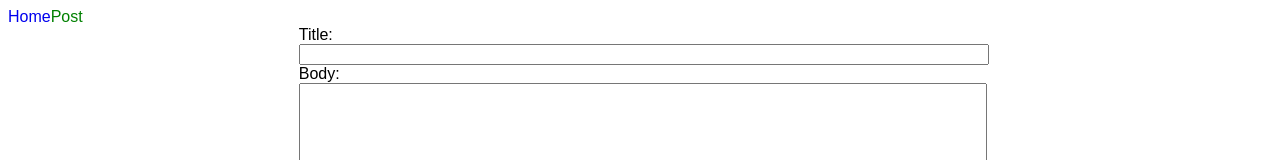
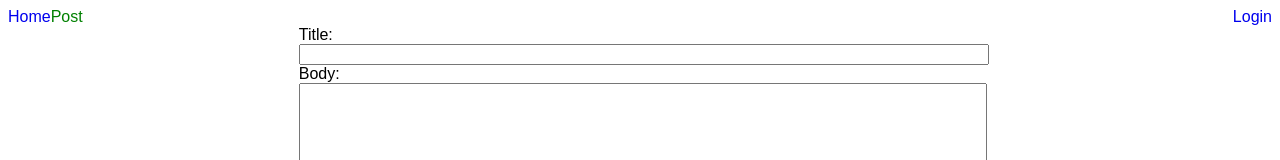
Before and after one commit to NewRasputin/blog, a Vue app: page /post in a window 1280 px wide. Shown: the top 160 px of the page. Built offline with nearby package versions, Linux system fonts and the light colour scheme; the HTML template or start-up script is replaced by a standard one; a web font is replaced by a local one; what vue-resource would draw is missing.

Commit message:
Added login route

```diff
--- a/src/App.vue
+++ b/src/App.vue
@@ -3,6 +3,7 @@
     <div class="navbar">
       <router-link to="/" exact>Home</router-link>
       <router-link to="/post">Post</router-link>
+      <router-link class="left" to="/login">Login</router-link>
     </div>
     <div class="container">
       <router-view></router-view>
@@ -26,10 +27,16 @@ a {
   width: 90%;
   margin: 0 auto;
 }
+.navbar {
+  width: 100%;
+}
 .router {
   font-family: 'Hind Guntur', sans-serif;
 }
 .router-link-active {
   color: green;
 }
+.left {
+  float: right;
+}
 </style>
--- a/src/main.js
+++ b/src/main.js
@@ -3,9 +3,11 @@ import VueRouter from 'vue-router'
 import VueResource from 'vue-resource'
 
 import App from './App.vue'
-import NotFound from './components/NotFound.vue'
 import Home from './components/Home.vue'
 import Post from './components/Post.vue'
+import Login from './components/Login.vue'
+import NotFound from './components/NotFound.vue'
+
 
 Vue.use(VueRouter)
 Vue.use(VueResource)
@@ -15,6 +17,7 @@ const router = new VueRouter({
   routes: [
     {path: '/', component: Home},
     {path: '/post', component: Post},
+    {path: '/login', component: Login},
     {path: '*', component: NotFound}
   ]
 })
```
